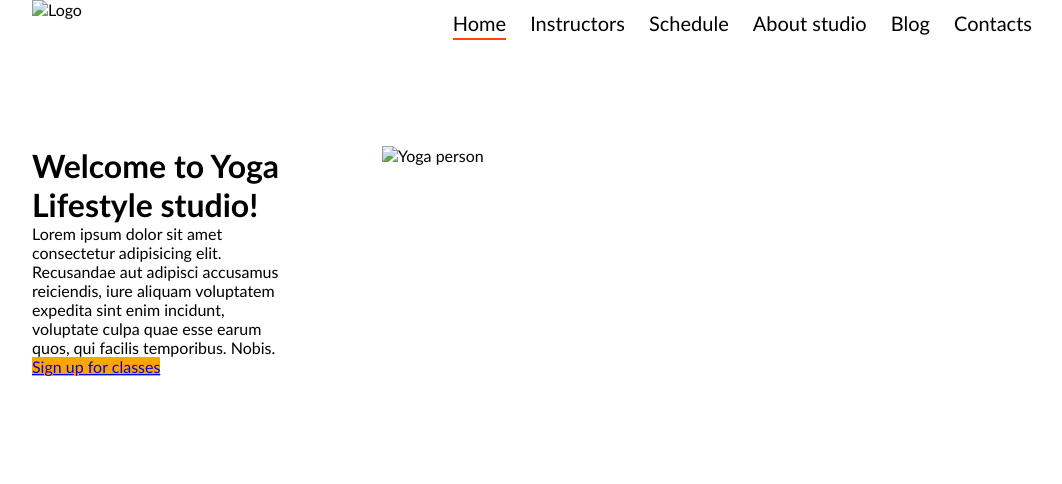
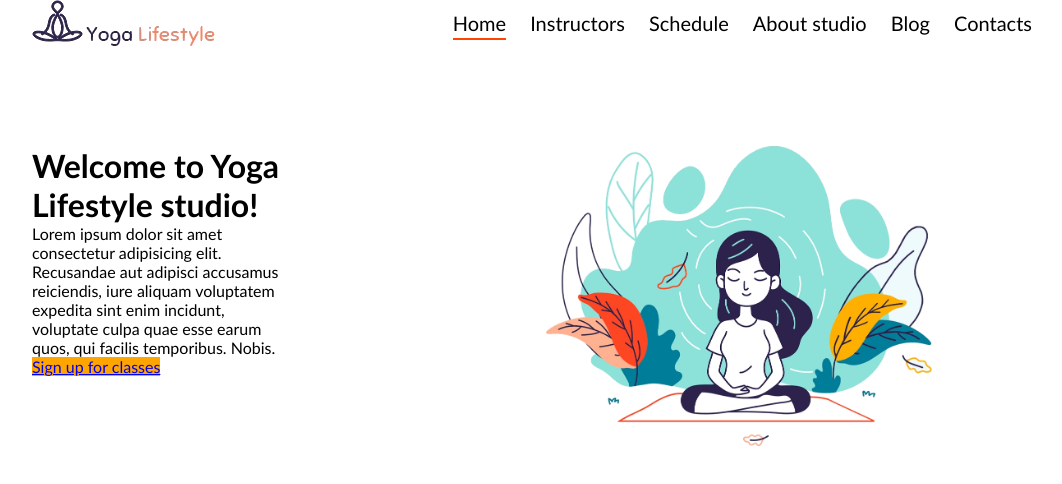
Before and after one commit to reginareg/4-yoga, a website: page index.html in a window 1280 px wide. Shown: the whole page, without its empty margins (108-1170 px from the left). Drawn offline with Linux system fonts and the light colour scheme; files that its build step writes are made by us from their sources.

Commit message:
Refactoring relative paths

```diff
--- a/index.html
+++ b/index.html
@@ -5,12 +5,12 @@
     <meta http-equiv="X-UA-Compatible" content="IE=edge">
     <meta name="viewport" content="width=device-width, initial-scale=1.0">
     <title>Yoga</title>
-    <link rel="stylesheet" href="./main.css">
+    <link rel="stylesheet" href="./css/main.css">
 </head>
 
 <body>
       <header>
-          <img src="./logo.png" alt="Logo">
+          <img src="./img/logo.png" alt="Logo">
           <nav>
               <a href="#">Home</a>
               <a href="#">Instructors</a>
@@ -26,7 +26,7 @@
               <p>Lorem ipsum dolor sit amet consectetur adipisicing elit. Recusandae aut adipisci accusamus reiciendis, iure aliquam voluptatem expedita sint enim incidunt, voluptate culpa quae esse earum quos, qui facilis temporibus. Nobis.</p>
               <a href="#">Sign up for classes</a>
           </div>
-          <img src="./yoga-person.png" alt="Yoga person">
+          <img src="./img/yoga-person.png" alt="Yoga person">
       </main>
 </body>
 </html>
```
